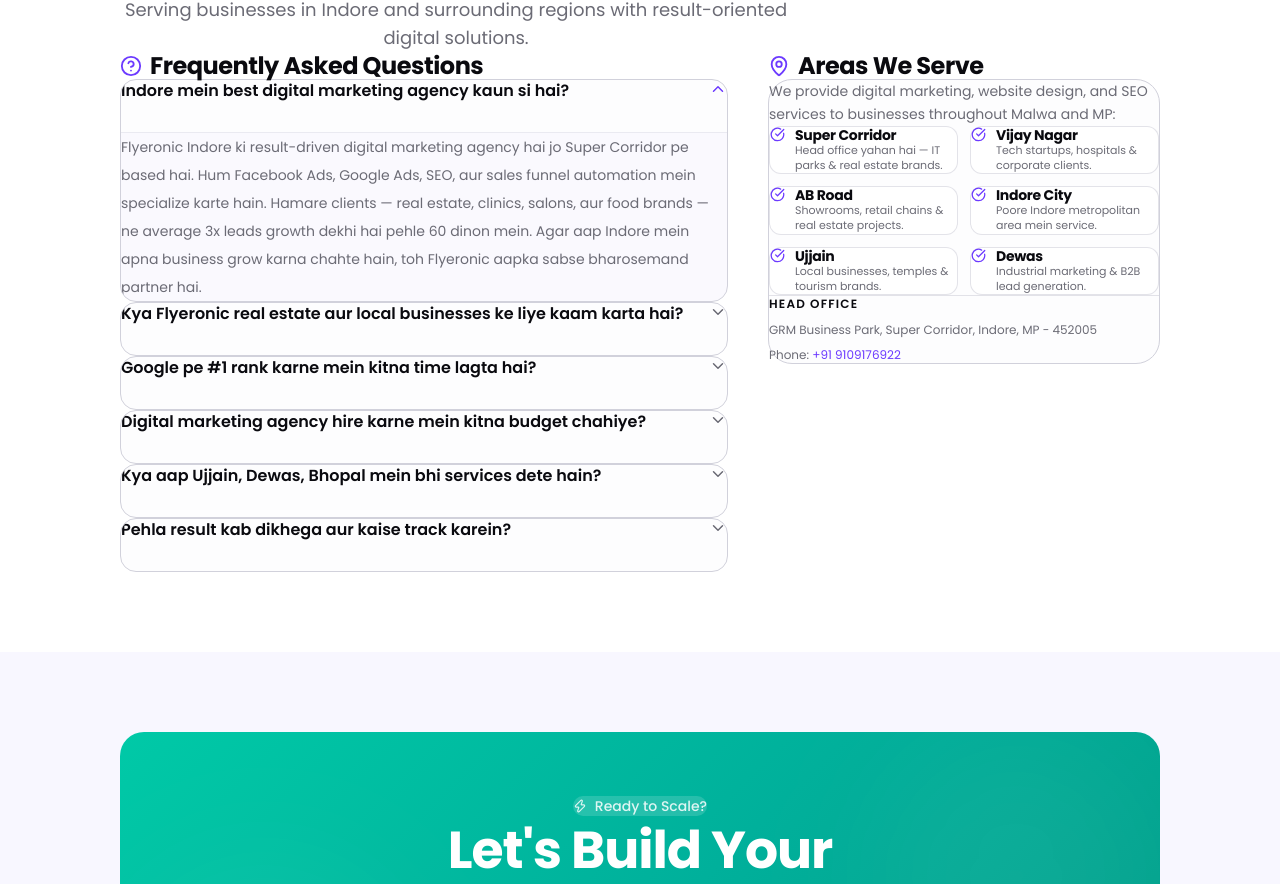
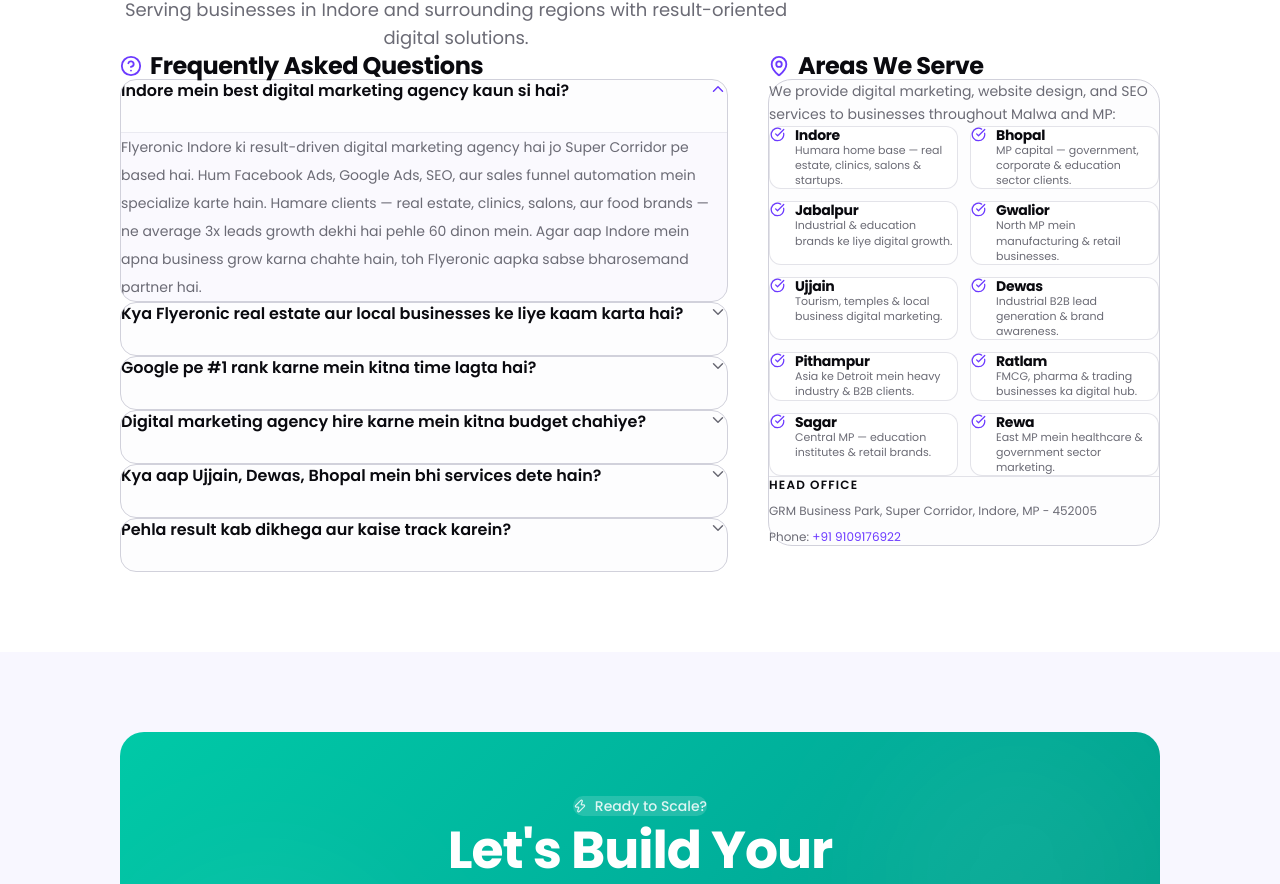
Before and after one commit to ashishsolanki25/Flyeronic.com, a Next.js app: page / in a window 1280 px wide. Shown: the part 6634-7518 px from the top of the page. Built offline with nearby package versions, Linux system fonts and the light colour scheme.

Commit message:
Update local-faq-locations.tsx

```diff
--- a/components/sections/local-faq-locations.tsx
+++ b/components/sections/local-faq-locations.tsx
@@ -31,12 +31,16 @@
 ];
 
 const locations = [
-  { name: "Super Corridor", desc: "Head office yahan hai — IT parks & real estate brands." },
-  { name: "Vijay Nagar", desc: "Tech startups, hospitals & corporate clients." },
-  { name: "AB Road", desc: "Showrooms, retail chains & real estate projects." },
-  { name: "Indore City", desc: "Poore Indore metropolitan area mein service." },
-  { name: "Ujjain", desc: "Local businesses, temples & tourism brands." },
-  { name: "Dewas", desc: "Industrial marketing & B2B lead generation." },
+  { name: "Indore", desc: "Humara home base — real estate, clinics, salons & startups." },
+  { name: "Bhopal", desc: "MP capital — government, corporate & education sector clients." },
+  { name: "Jabalpur", desc: "Industrial & education brands ke liye digital growth." },
+  { name: "Gwalior", desc: "North MP mein manufacturing & retail businesses." },
+  { name: "Ujjain", desc: "Tourism, temples & local business digital marketing." },
+  { name: "Dewas", desc: "Industrial B2B lead generation & brand awareness." },
+  { name: "Pithampur", desc: "Asia ke Detroit mein heavy industry & B2B clients." },
+  { name: "Ratlam", desc: "FMCG, pharma & trading businesses ka digital hub." },
+  { name: "Sagar", desc: "Central MP — education institutes & retail brands." },
+  { name: "Rewa", desc: "East MP mein healthcare & government sector marketing." },
 ];
 
 export function LocalFaqLocations() {
```
